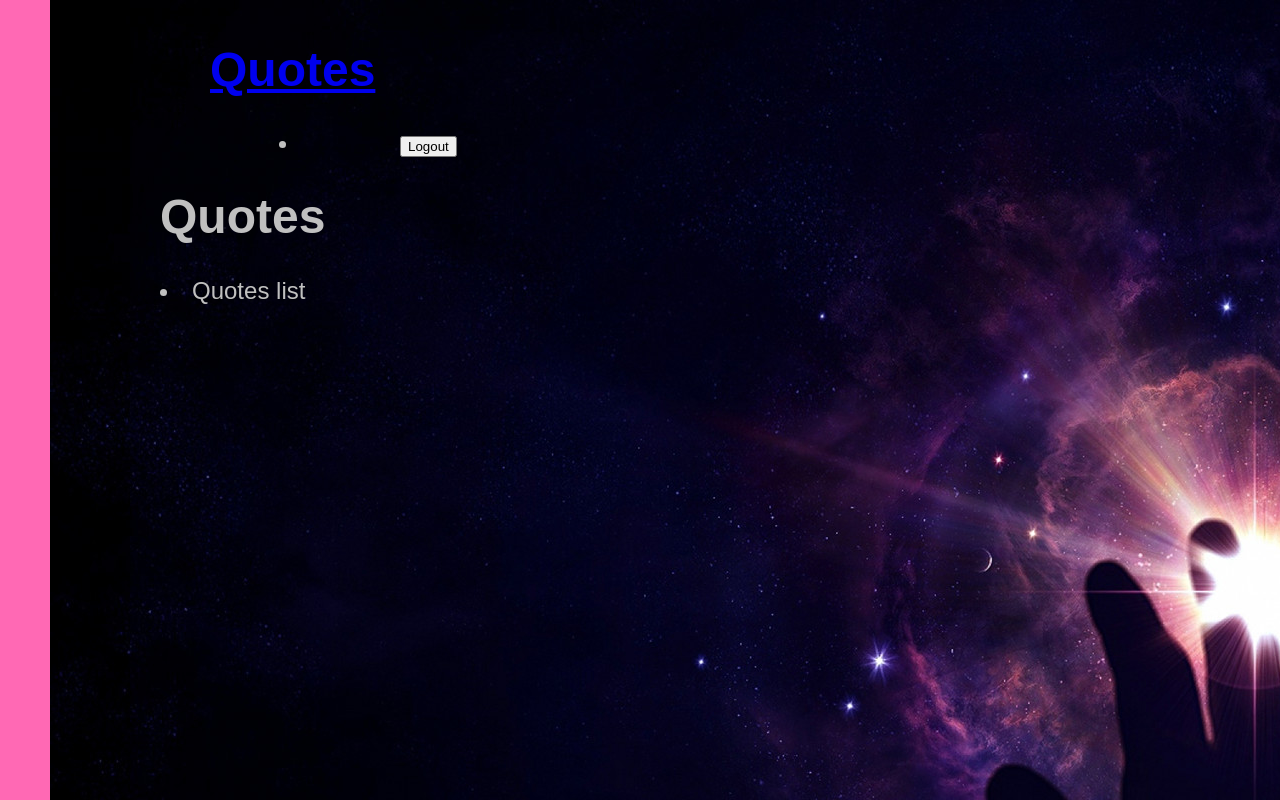
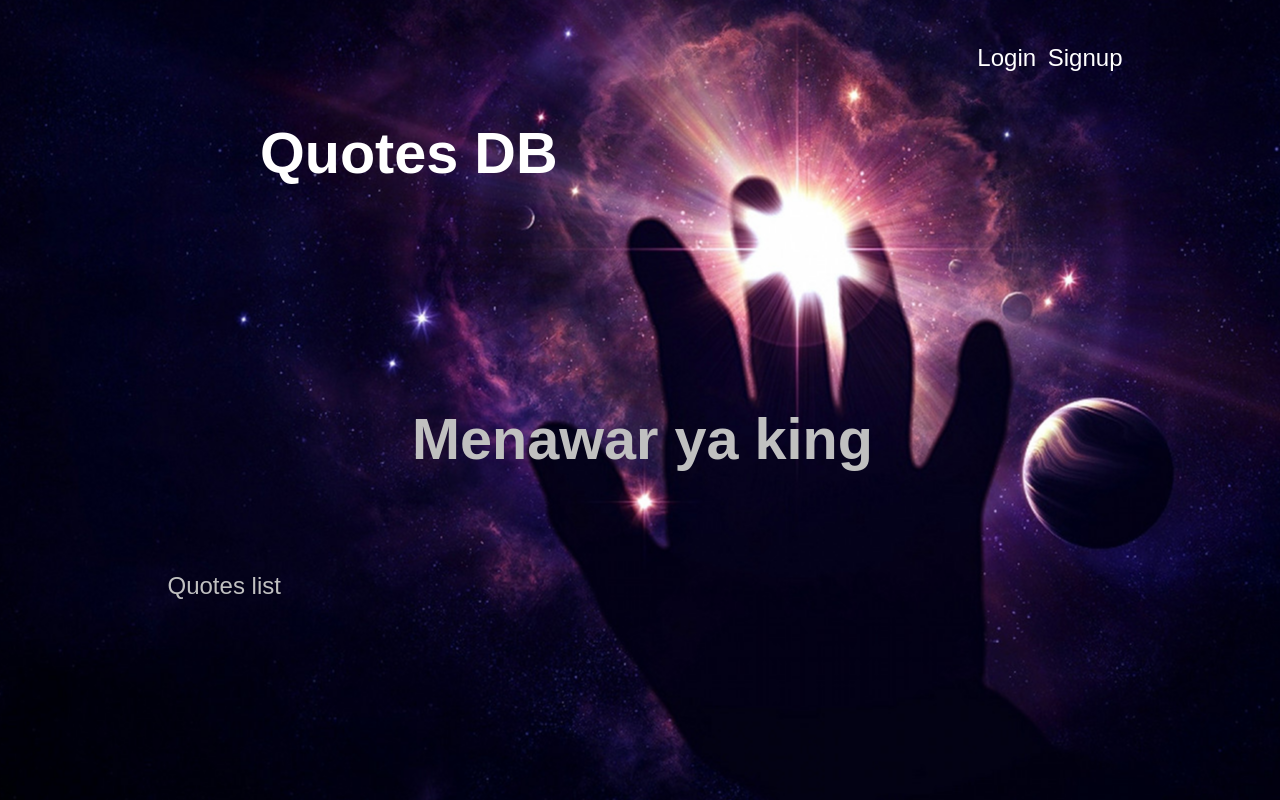
Before and after one commit to ahmedzacky/Quotes, a Django app: page /quotes/ in a window 1280 px wide. Run offline with Django 3.2, Linux system fonts and the light colour scheme; data that the repository does not hold is empty.

Commit message:
new file:   articles/migrations/0005_quote_author.py     modified:   articles/models.py     modified:   articles/templates/articles/article_list.html     modified:   articles/templates/articles/quote-detail.html     modified:   articles/views.py     modified:   assets/style.css     modified:   manage.py     new file:   requirements.txt     modified:   templates/base-layout.html

```diff
--- a/articles/models.py
+++ b/articles/models.py
@@ -1,6 +1,5 @@
 from django.db import models
-
-# Create your models here.
+from django.contrib.auth.models import User
 
 class Quote(models.Model):
     title =  models.CharField(max_length=100)
@@ -8,6 +7,7 @@ class Quote(models.Model):
     body = models.TextField(max_length=400)
     date = models.DateTimeField(auto_now_add=True)
     thumb = models.ImageField(default ="default.png", blank=True)
+    author = models.ForeignKey(User, on_delete=models.CASCADE , default=None)
 
     def __str__(self):
         return self.title
--- a/articles/templates/articles/article_list.html
+++ b/articles/templates/articles/article_list.html
@@ -1,15 +1,20 @@
 {% extends 'base-layout.html' %}
 {% block content %}
-    <h1>Quotes</h1>
+    <h1>Menawar ya king</h1>
     <li>Quotes list</li>
     <br>
     <div class="quotes">
         {% for Quote in quotes %}
-        <ul><div class="quote">
-        <a href="{% url 'detail' slug=Quote.slug %}">{{ Quote.title }}</a>
-        <p>{{ Quote.snippet }}</p>
-        <p>{{ Quote.date }}</p>
-        </div></ul>
+        <ul>
+            <div class="quote">
+                <a href="{% url 'detail' slug=Quote.slug %}"> {{ Quote.title }}</a>
+                <p class="quote-detail">
+                    {{ Quote.snippet }}
+                </p>
+                <p class="author">{{ Quote.author }}</p>
+                <p class="date">{{ Quote.date }}</p>
+                </div>
+        </ul>
         {% endfor %}
     </div>
 </body>
--- a/articles/views.py
+++ b/articles/views.py
@@ -17,6 +17,9 @@ def quote_create(request):
     if request.method == 'POST':
         form = forms.createQuote(request.POST, request.FILES)
         if form.is_valid():
+            new_qt = form.save(commit = False)
+            new_qt.author = request.user
+            new_qt.save()
             return redirect('http://127.0.0.1:8000/quotes')
     else:
         form = forms.createQuote()
--- a/assets/style.css
+++ b/assets/style.css
@@ -1,14 +1,134 @@
 body{
+    list-style: none;
     font-family: sans-serif;
-    background-color: hotpink;
     background-image: url(outerspaceHands.jpg);
     color: silver;
-    margin: 5px;
-    padding: 5px;
     font-size: x-large;
     background-repeat: no-repeat;
+    margin: 0px;
+    padding: 0px;
+    box-sizing: border-box;
+    text-align: left;
+    list-style: none;
+    background-position: center;
 }
 
+ul{
+    list-style-type: none
+}
+
+a{
+    text-decoration: none;
+    color:white
+}
+
+a:hover{
+    color:orange
+}
 *{
-    margin-left: 50px;
+    margin-left: 5px;
 }
+
+.wrapper{
+    max-width:960px;
+    margin:0 auto;
+}
+
+.wrapper h1{
+    text-align:center;
+    margin: 100px auto;
+    font-size: 2.4em
+}
+
+.header{
+    display:grid;
+    grid-template-columns: 1fr 1fr;
+    padding:20px 0;
+}
+
+nav{
+    justify-self:end;
+}
+
+
+///////
+
+
+
+header{
+    display: grid;
+    grid-template-columns: 1fr 1fr;
+    padding: 20px 0;
+}
+
+nav{
+    justify-self: end;
+}
+
+nav li{
+    display: inline-block;
+    list-style-type: none;
+    margin-left: 20px;
+}
+
+nav button{
+    background: none;
+    color: #fff;
+    cursor: pointer;
+    border: 0;
+    font-size: 16px;
+}
+
+.quotes{
+    display: grid;
+    grid-template-columns: 1fr 1fr 1fr;
+    grid-gap: 30px;
+}
+
+.quote{
+    padding: 10px;
+    border: 1px solid red;
+    position: relative;
+    padding-bottom: 40px;
+}
+
+.quote h2{
+    font-size: 1.2em;
+}
+
+.quote .author{
+    padding: 10px;
+    background: hotpink;
+    position: absolute;
+    right: 0;
+    bottom: 0;
+    margin: 0;
+    color: #0f121f;
+}
+
+.quote-detail .quote{
+    padding: 0;
+}
+
+.quote-detail .quote img{
+    max-width: 100%;
+}
+
+.quote-detail .quote h2{
+    text-align: center;
+    margin: 20px auto;
+    font-size: 2em
+}
+
+.quote-detail .quote h3{
+    text-align: center;
+}
+
+.quote-detail  .quote{
+    margin: 10px 20px
+}
+
+.quote .date{
+    font-size: 0.5em;
+    color: grey
+}
--- a/manage.py
+++ b/manage.py
@@ -11,5 +11,5 @@ if __name__ == '__main__':
             "Couldn't import Django. Are you sure it's installed and "
             "available on your PYTHONPATH environment variable? Did you "
             "forget to activate a virtual environment?"
-        ) from exc
+        )
     execute_from_command_line(sys.argv)
--- a/templates/base-layout.html
+++ b/templates/base-layout.html
@@ -9,17 +9,25 @@
 </head>
 <body>
    <div class="wrapper">
-       <h1><a href="{% url 'list' %}">Quotes</a></h1>
-       <nav><ul>
+       <div class="header">
+            <h1><a href="{% url 'list' %}">Quotes DB</a></h1>
+        <nav>
+            <ul>
                 <li>
+                    {% if user.is_authenticated  %}
                     <form class="logout-link" action="/accounts/logout/" method="post">
                         {% csrf_token %}
                         <button type="submit">Logout</button>
                     </form>
-
-
+                    <a href="http://127.0.0.1:8000/quotes/create/" class="create">Create</a>
+                    {% else %}
+                    <a href="http://127.0.0.1:8000/accounts/login/"class="login">Login</a>
+                    <a href="http://127.0.0.1:8000/accounts/signup/" class="signup">Signup</a>
+                    {% endif %}
                 </li>
-        </ul></nav>
+            </ul>
+        </nav>
+        </div>
     {% block content %}
     {% endblock %}
    </div>
```
Also changed, not shown: articles/templates/articles/quote-detail.html (+7 -7 lines), requirements.txt (added, +40 -0 lines), articles/migrations/0005_quote_author.py (added). Lines whose indentation alone changed are shown as unchanged.
